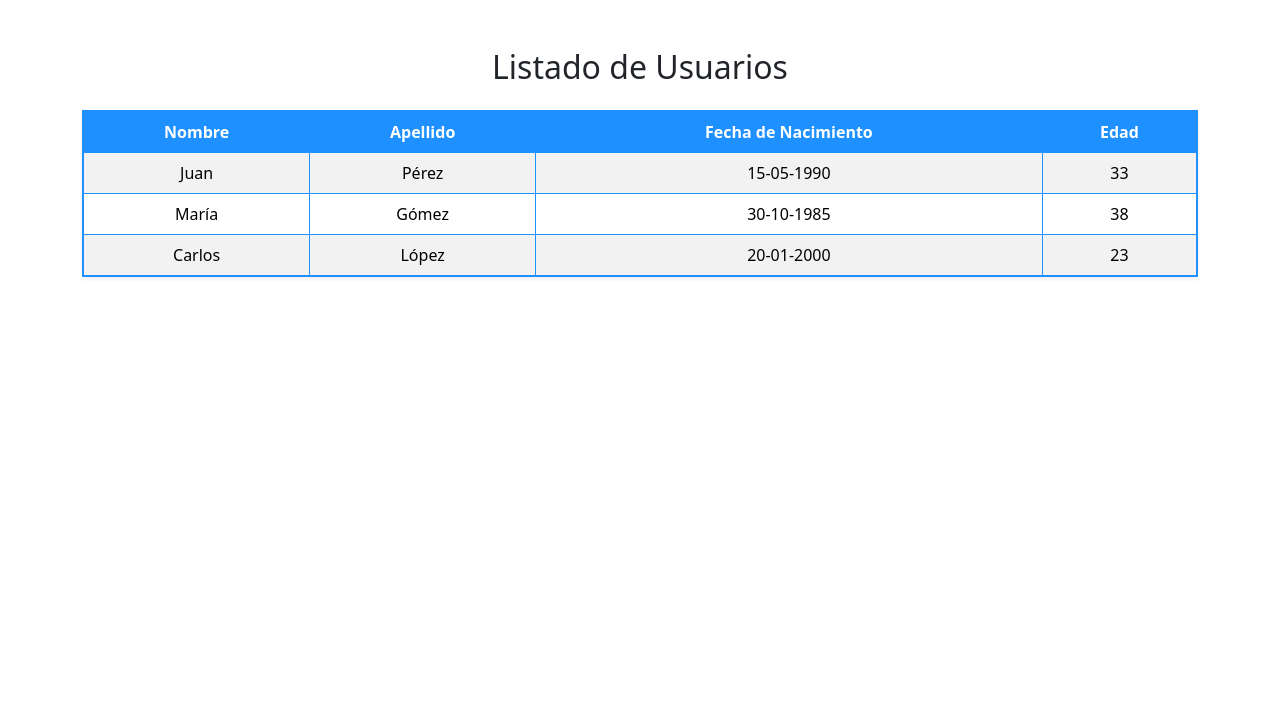
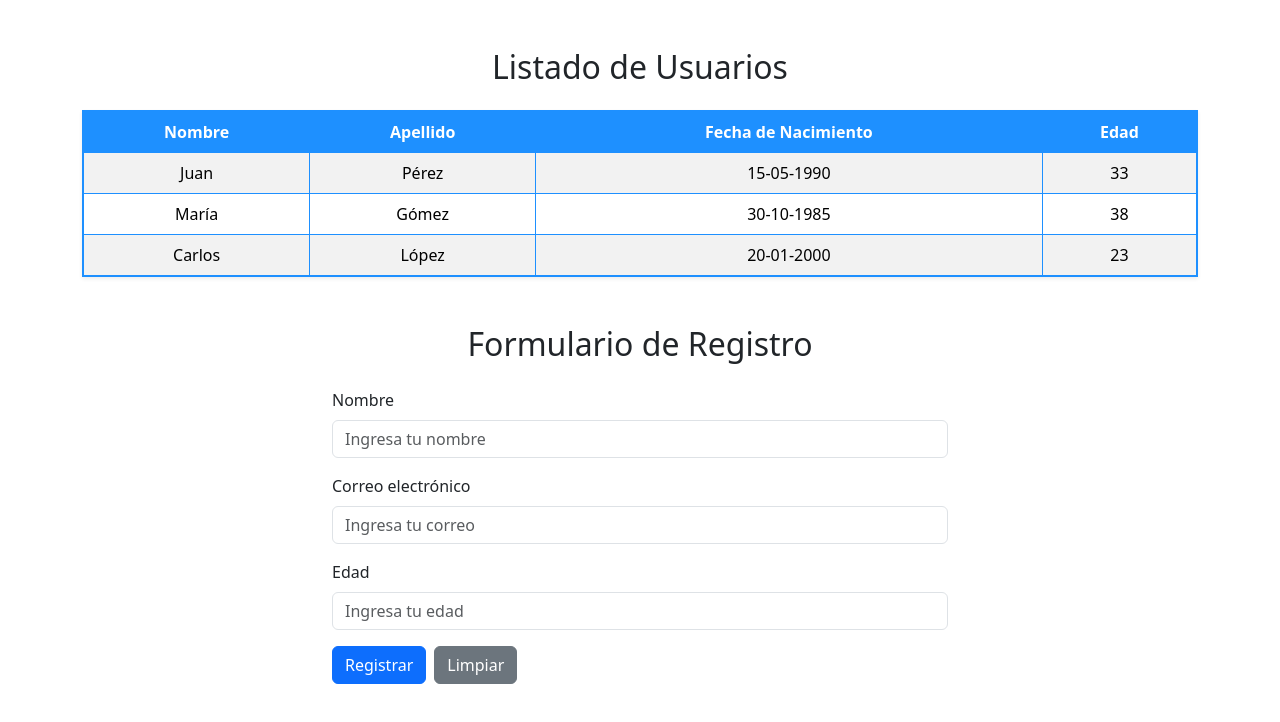
Before and after one commit to valeriatorrealba/Modulo6, a Vue app: page / in a window 1280 px wide. Shown: the top 722 px of the page. Built offline with nearby package versions, Linux system fonts and the light colour scheme.

Commit message:
M6AE1 - ABPRO1

```diff
--- a/src/App.vue
+++ b/src/App.vue
@@ -1,9 +1,11 @@
 <script setup>
 import UserList from './components/userList.vue';
+import Form from './components/Form.vue';
 </script>
 
 <template>
-  <UserList />
+    <UserList />
+    <Form />
 
 </template>
 
--- /dev/null
+++ b/src/components/Form.vue
@@ -0,0 +1,60 @@
+<script setup>
+import { ref } from 'vue';
+const nombre = ref('')
+const correo = ref('')
+const edad = ref('')
+const mostrar = ref(false)
+
+function registrar() {
+    if (nombre.value && correo.value && edad.value) {
+        mostrar.value = true
+    } else {
+        alert('Por favor, completa todos los campos.')
+        mostrar.value = false
+    }
+}
+
+function limpiar() {
+    nombre.value = ''
+    correo.value = ''
+    edad.value = ''
+    mostrar.value = false
+}
+</script>
+
+<template>
+    <div class="container mt-5 w-50 mx-auto">
+        <h2 class="text-center mb-4">Formulario de Registro</h2>
+
+        <form @submit.prevent="registrar" class="mb-4">
+            <div class="mb-3">
+                <label for="nombre" class="form-label">Nombre</label>
+                <input type="text" id="nombre" v-model="nombre" class="form-control" placeholder="Ingresa tu nombre">
+            </div>
+
+            <div class="mb-3">
+                <label for="correo" class="form-label">Correo electrónico</label>
+                <input type="email" id="correo" v-model="correo" class="form-control" placeholder="Ingresa tu correo">
+            </div>
+
+            <div class="mb-3">
+                <label for="edad" class="form-label">Edad</label>
+                <input type="number" id="edad" v-model="edad" class="form-control" placeholder="Ingresa tu edad">
+            </div>
+
+            <button type="submit" class="btn btn-primary me-2">Registrar</button>
+            <button type="button" class="btn btn-secondary" @click="limpiar">Limpiar</button>
+        </form>
+
+        <div v-if="mostrar" class="card p-3 shadow-sm">
+            <h4>Resumen de Datos</h4>
+            <p><strong>Nombre:</strong> {{ nombre }}</p>
+            <p><strong>Correo:</strong> {{ correo }}</p>
+            <p><strong>Edad:</strong> {{ edad }}</p>
+        </div>
+    </div>
+</template>
+
+<style>
+
+</style>
```
